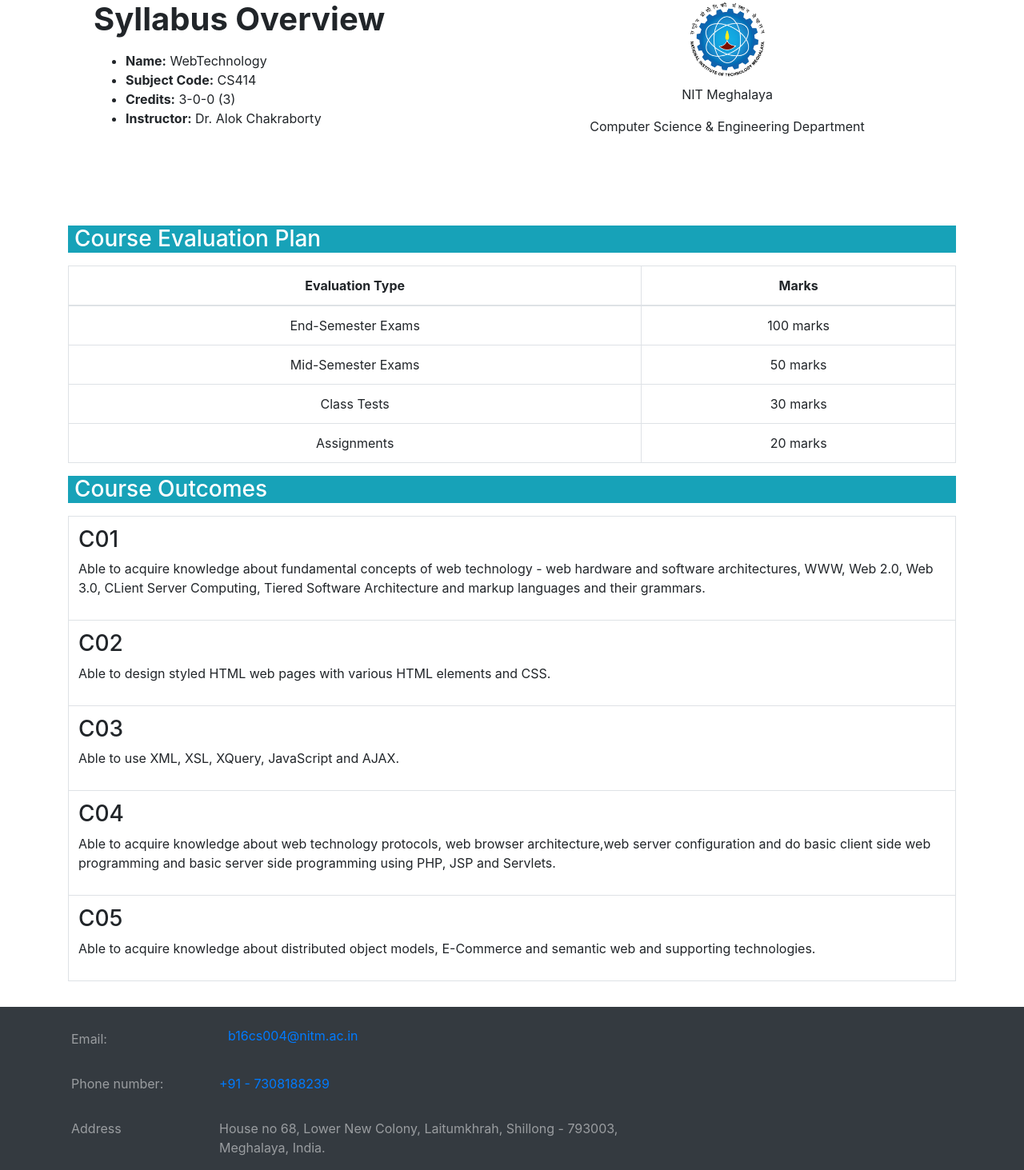
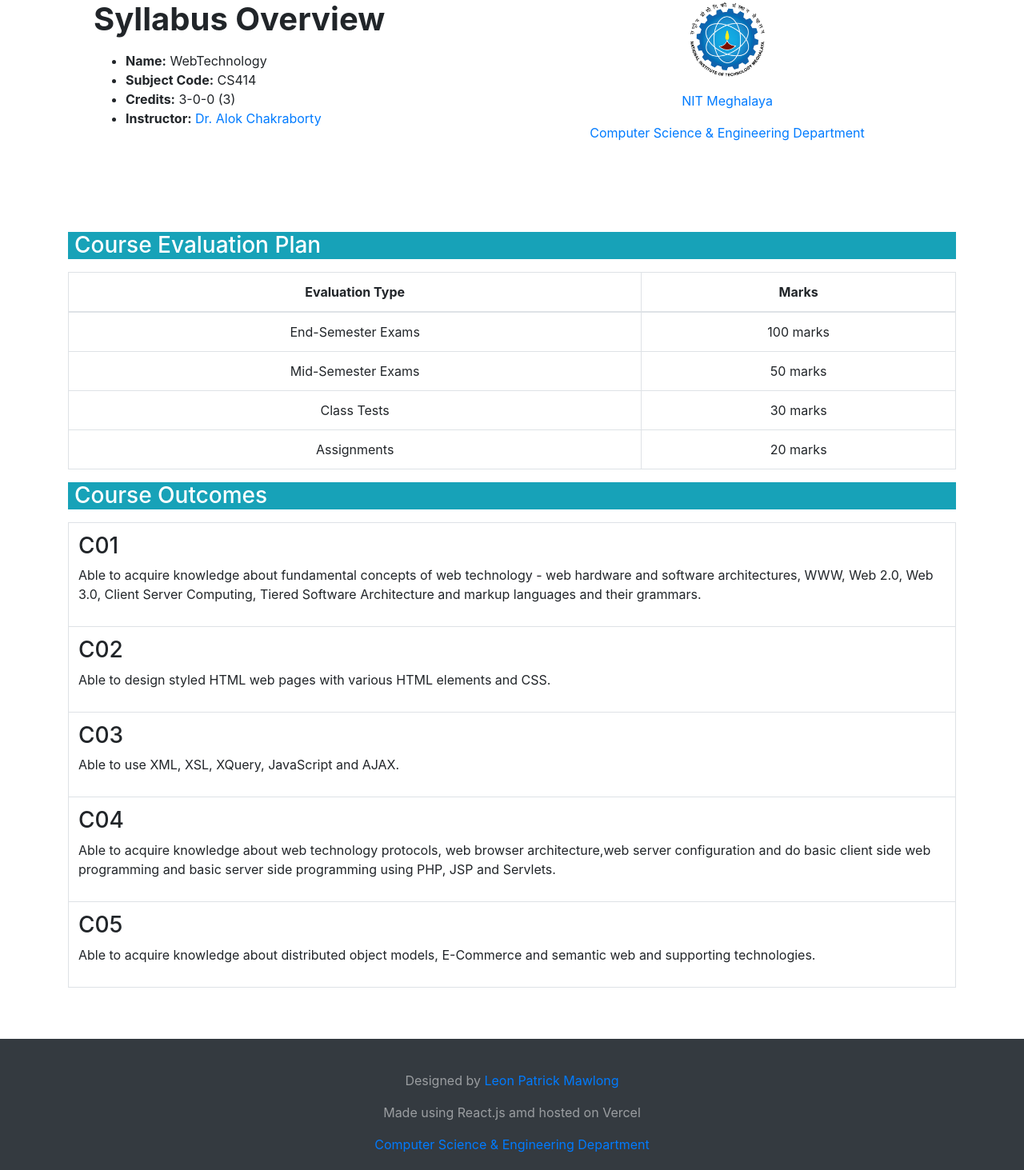
Before and after one commit to Mawlong/SubjectInfo, a React (Create React App) app: page / in a window 1280 px wide. Shown: the part 120-1583 px from the top of the page at 80% size. Built offline with nearby package versions, Linux system fonts and the light colour scheme.

Commit message:
made finals changes

```diff
--- a/src/App.css
+++ b/src/App.css
@@ -1,3 +1,3 @@
 .App {
-  text-align: center;
+  min-height: 80vh;
 }
--- a/src/App.js
+++ b/src/App.js
@@ -11,7 +11,7 @@ export default class App extends Component {
 
   render() {
     return (
-      <div>
+      <div className="App">
         <Navigation/>
         <Footer/>
       </div>
--- a/src/components/footer.js
+++ b/src/components/footer.js
@@ -1,53 +1,15 @@
 import React from 'react'
-import {Row,Col,Container} from 'react-bootstrap'
+import {Container} from 'react-bootstrap'
 
 function footer() {
     return (
-        <div className="footer bg-dark text-white-50">
+        <div className="footer bg-dark p-4 text-white-50" align="center">
 
             <Container className= "mt-3" >
-
-                <Row className="py-1 pt-4 mx-auto">
-
-                    <Col className = "p-1" md = {2} sm ={12} align="left">
-                        <p>
-                            Email:
-                        </p>
-                    </Col>
-
-                    <Col className = "" md = {2} sm ={12} align="left">
-                        <p>
-                            <a href="mailto:b16cs004@nitm.ac.in">b16cs004@nitm.ac.in</a>
-                        </p>
-                    </Col>
-                </Row>
-
-                <Row className="py-1 mx-auto">
-                    <Col className = "p-1" md = {2} sm ={12} align="left">
-                        <p>
-                            Phone number:
-                        </p>
-                    </Col>
-
-                    <Col className = "p-1" md = {2} sm ={12} align="left">
-                        <p>
-                            <a href="tel: +917308188239">+91 - 7308188239</a>
-                        </p>
-                    </Col>
-                </Row>
-
-                <Row className="py-1 mx-auto">
-                    <Col className = "p-1" md = {2} sm ={12} align="left">
-                        <p>Address</p>
-                    </Col>
-
-                    <Col className="p-1 " md = {6} sm ={12} align="left">
-                        <p>
-                            House no 68, Lower New Colony, Laitumkhrah, Shillong - 793003, Meghalaya, India.
-                        </p>
-
-                    </Col>
-                </Row>
+                <p>Designed by <a href="https://www.linkedin.com/in/leonmawlong/" target="blank">Leon Patrick Mawlong</a></p>
+                <p>Made using React.js amd hosted on Vercel</p>
+                <p><a href="http://nitmeghalaya.in/nitmeghalaya/department/computer-science-engineering" target="blank">Computer Science &amp; Engineering Department</a></p>
+                <p><a href="http://nitmeghalaya.in/nitmeghalaya/" target="blank">NIT Meghalaya</a></p>
 
             </Container>
 
--- a/src/components/heading.js
+++ b/src/components/heading.js
@@ -14,17 +14,19 @@ function heading(props) {
                         <li><b>Name:</b> WebTechnology</li>
                         <li><b>Subject Code:</b> CS414</li>
                         <li><b>Credits:</b> 3-0-0 (3)</li>
-                        <li><b>Instructor:</b> Dr. Alok Chakraborty</li>
+                        <li><b>Instructor:</b> <a href="http://nitmeghalaya.in/nitmeghalaya/department/computer-science-engineering/faculty-1/dr-alok-chakrabarty-1" target="blank">Dr. Alok Chakraborty</a></li>
 
                     </ul>
                 </Col>
 
                 <Col className="" sm={12} md={6}>
-                    <a href="/" >
+                    <a href="http://nitmeghalaya.in/nitmeghalaya/" target="blank" >
                         <img src={Logo} alt="NIT meghalaya" style={{width:"100px",height:"auto"}}/>
                     </a>
-                        <p className="pt-2">NIT Meghalaya</p>
-                        <p>Computer Science &amp; Engineering Department</p>
+                    <div className="pt-3">
+                        <p><a href="http://nitmeghalaya.in/nitmeghalaya/" target="blank">NIT Meghalaya</a></p>
+                        <p><a href="http://nitmeghalaya.in/nitmeghalaya/department/computer-science-engineering" target="blank">Computer Science &amp; Engineering Department</a></p>
+                    </div>
                 </Col>
             </Row>
         </Jumbotron>
--- a/src/components/navbar.js
+++ b/src/components/navbar.js
@@ -17,14 +17,14 @@ export default function navbar() {
         <Router>
             <Container className = 'p-0' fluid = {true} >
 
-                <Navbar className="sticky-top px-2" bg="primary" variant="dark" collapseOnSelect expand='lg'>
-                    <Navbar.Brand align="center" className="justify-content-center">Web Technology</Navbar.Brand>
+                <Navbar className=" center-brand sticky-top px-2" bg="primary" variant="dark" collapseOnSelect expand='lg'>
+                    <Navbar.Brand className=" mx-auto px-4" href ="/">Web Technology</Navbar.Brand>
 
                     <Navbar.Toggle className="border-0" aria-controls="navbar-toggle" />
 
                     <Navbar.Collapse id="navbar-toggle">
 
-                        <Nav>
+                        <Nav className="ml-auto px-4">
                             <Nav.Item>
                                 <Nav.Link active eventKey = '1' as={Link} to = '/'>Overview</Nav.Link>
                             </Nav.Item>
--- a/src/pages/overview.js
+++ b/src/pages/overview.js
@@ -4,7 +4,7 @@ import Heading from '../components/heading'
 
 export default function overview() {
     return (
-        <Container>
+        <Container className="App pb-5">
 
             <Heading title="Syllabus Overview"/>
 
@@ -54,7 +54,7 @@ export default function overview() {
                     <tr>
                         <td>
                             <h3>C01</h3>
-                            <p>Able to acquire knowledge about fundamental concepts of web technology - web hardware and software architectures, WWW, Web 2.0, Web 3.0, CLient Server Computing, Tiered Software Architecture and markup languages and their grammars.</p>
+                            <p>Able to acquire knowledge about fundamental concepts of web technology - web hardware and software architectures, WWW, Web 2.0, Web 3.0, Client Server Computing, Tiered Software Architecture and markup languages and their grammars.</p>
                         </td>
                     </tr>
 
@@ -91,9 +91,6 @@ export default function overview() {
 
             </Table>
 
-
-
-
         </Container>
     )
 }
--- a/src/pages/references.js
+++ b/src/pages/references.js
@@ -4,7 +4,7 @@ import Heading from '../components/heading'
 
 export default function references() {
     return (
-        <Container>
+        <Container className="App pb-5">
             <Heading title="References"/>
             <div className="mb-3 px-2 bg-info text-white" >
                 <h3 >References used for this course</h3>
--- a/src/pages/syllabusUnits.js
+++ b/src/pages/syllabusUnits.js
@@ -14,7 +14,7 @@ export default function syllabusUnits() {
             </div>
 
 
-            <Accordion defaultActiveKey="0">
+            <Accordion defaultActiveKey="0" className="pb-5">
 
                 <Card>
                     <Card.Header>
```
